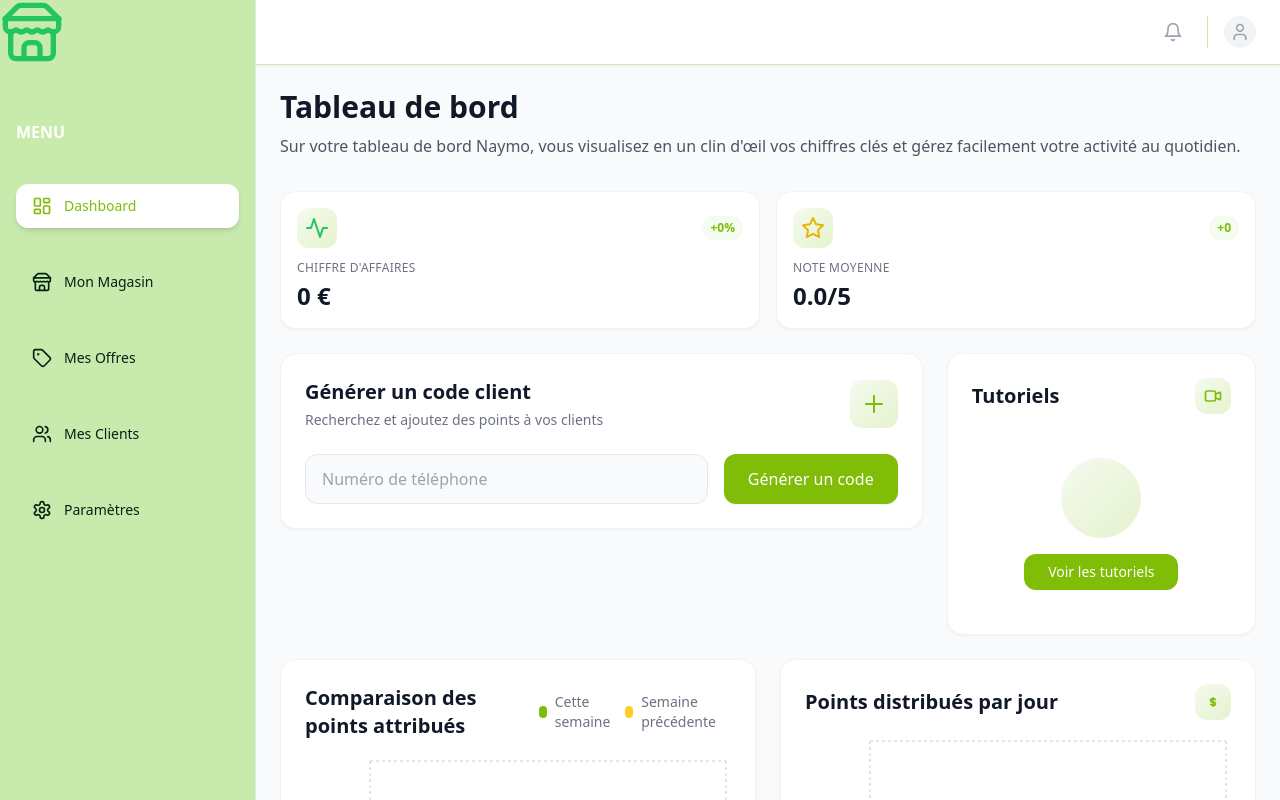
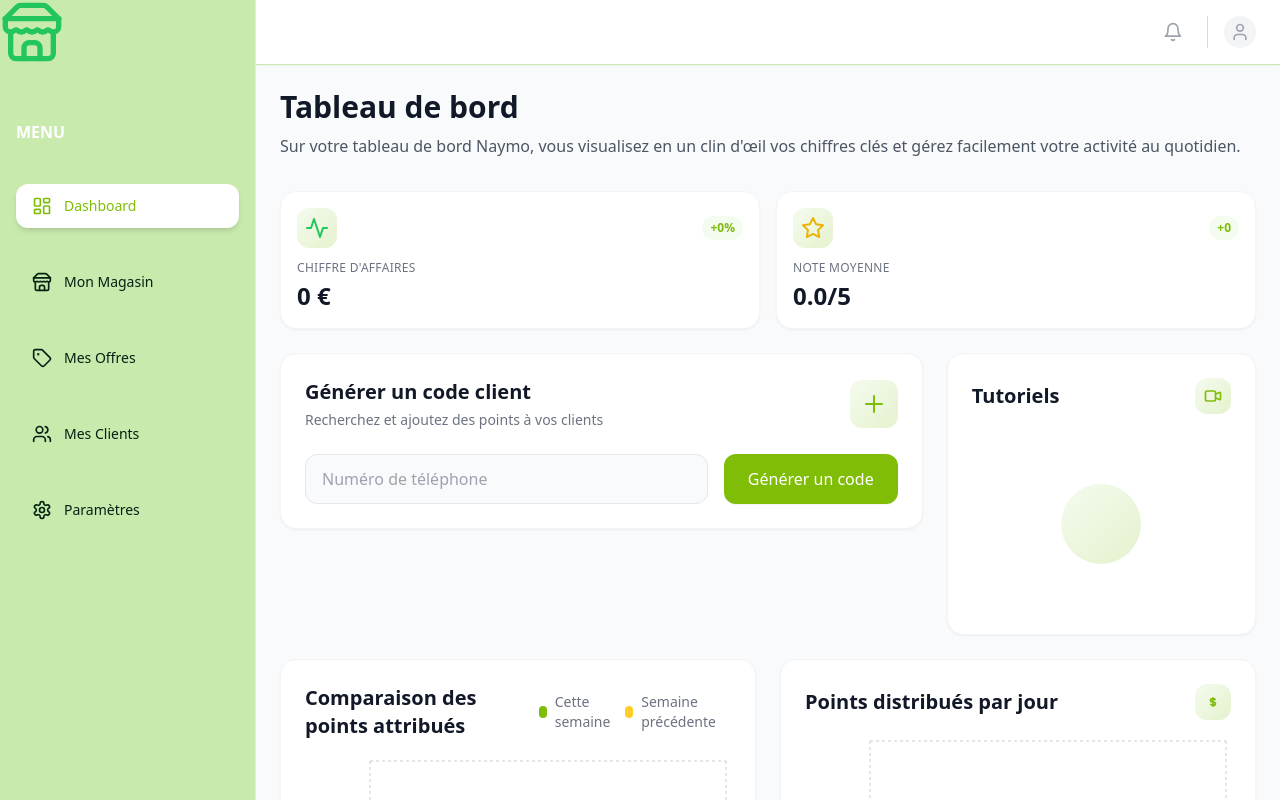
Before and after one commit to ManonDerydt/naymo-mvp-v1, a React (Vite) app: page /dashboard in a window 1280 px wide. Shown: the top 800 px of the page. Built offline with nearby package versions, Linux system fonts and the light colour scheme; no server answers.

Commit message:
Updated DailyTip.tsx

```diff
--- a/src/components/merchant/dashboard/DailyTip.tsx
+++ b/src/components/merchant/dashboard/DailyTip.tsx
@@ -20,12 +20,7 @@ const DailyTip = () => {
         </div>
 
 
-        <button
-          onClick={() => setShowTutorials(!showTutorials)}
-          className="px-6 py-2 bg-[#7fbd07] text-white rounded-xl font-medium hover:bg-[#6ba006] transition-colors text-sm"
-        >
-          {showTutorials ? 'Masquer les tutoriels' : 'Voir les tutoriels'}
-        </button>
+
       </div>
 
       {showTutorials && (
```
